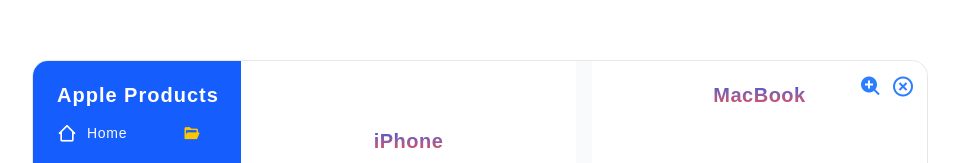
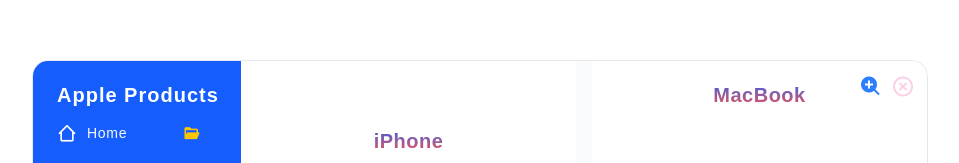
Before and after one commit to TemirovaAzima/Tailwind-Apple-Web-Typescript, a React (Vite) app: page / in a window 1280 px wide. Shown: the top 163 px of the page, without its empty margins (160-1119 px from the left). Built offline with nearby package versions, Linux system fonts and the light colour scheme.

Commit message:
resetPage on Controls added

```diff
--- a/src/App.tsx
+++ b/src/App.tsx
@@ -16,6 +16,9 @@
         setFrameZoom(!frameZoom)
     };
 
+    const resetPage = (): void => {
+        setActivePage(0)
+    }
     const handleNavClick = (pageIndex: number): void => {
         setActivePage(pageIndex)
     }
@@ -24,7 +27,7 @@
             <div className={` ${frameZoom ? 'min-w-[97vw] min-h-[97vh]' : 'min-w-[70vw] min-h-[85vh]'} w-[70vw] h-[85vh] max-w-[90vw] max-h-[90vh]
                  border border-gray-200 resize overflow-auto rounded-2xl relative flex transition-all duration-300
               `}>
-                <Controls frameZoom={frameZoom} toggleZoom={toggleZoom}/>
+                <Controls frameZoom={frameZoom} toggleZoom={toggleZoom} resetPage={resetPage} activePage={activePage}/>
                 <Navbar activePage={activePage} handleNavClick={handleNavClick}/>
                 <div className='grow'>
                     <PageTransition activePage={activePage}>
--- a/src/components/Controls.tsx
+++ b/src/components/Controls.tsx
@@ -3,15 +3,19 @@
 interface ControlsProp {
     frameZoom: boolean;
     toggleZoom: () => void;
+    activePage: number;
+    resetPage: () => void;
 }
 
-const Controls: React.FC<ControlsProp> = ({frameZoom, toggleZoom}) => {
+const Controls: React.FC<ControlsProp> = ({frameZoom, toggleZoom, resetPage, activePage}) => {
     return (
         <div className='absolute top-3 right-3 space-x-2 z-1'>
             <button className='text-2xl text-blue-500 cursor-pointer' onClick={toggleZoom}>
                 <i className={`${frameZoom ? 'bx bxs-zoom-out' : 'bx bxs-zoom-in'}`}></i>
             </button>
-            <button className='text-2xl text-blue-500 cursor-pointer'>
+            <button
+                className={`text-2xl ${activePage === 0 ? 'text-pink-200 cursor-not-allowed' : 'text-blue-500 cursor-pointer'}`}
+                onClick={resetPage}>
                 <i className='bx bx-x-circle'></i>
             </button>
         </div>
```
